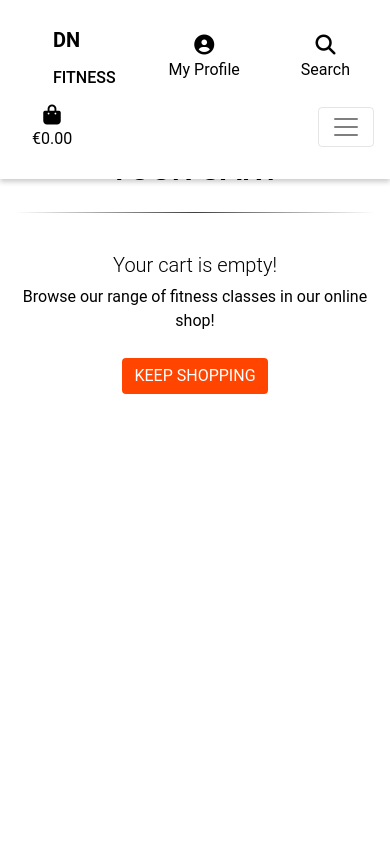
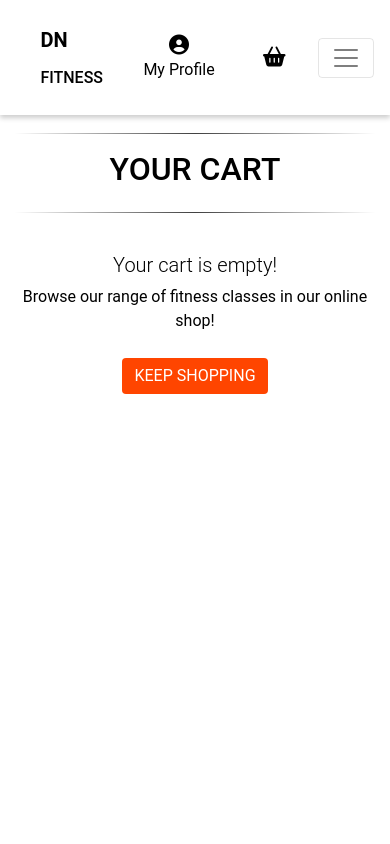
Before and after one commit to nemixu/Milestone4, a Django app: page /cart/ in a window 390 px wide. Run offline with Django 3.2, Linux system fonts and the light colour scheme; some libraries are stand-ins or nearby versions.

Commit message:
removed search from mobile top header for changes in structure

```diff
--- a/templates/includes/mobile-top-header.html
+++ b/templates/includes/mobile-top-header.html
@@ -6,7 +6,7 @@
     <a class="text-black nav-link d-block d-lg-none" href="#" id="user-options" data-toggle="dropdown" aria-haspopup="true" aria-expanded="false">
         <div class="text-center">
             <div><i class="fas fa-user-circle fa-lg"></i></div>
-                <p class="my-0">My Profile</p>
+            <p class="my-0">My Profile</p>
         </div>
     </a>
     <div class="dropdown-menu border-0" aria-labelledby="user-options">
@@ -23,31 +23,16 @@
     </div>
 </li>
 
-<li class="list-inline-item d-block d-lg-none dropdown">
-    <a class="text-black nav-link" href="#" data-toggle="dropdown" aria-haspopup="true" aria-expanded="false">
-        <div class="text-center">
-            <div><i class="fas fa-search fa-lg"></i></div>
-                <p class="my-0">Search</p>
-        </div>
-    </a>
-    <div class="text-center dropdown-menu">
-        <form class="form-inline" action="{% url 'search' %}" method="GET">
-            <input class="form-control" type="text" name="q"
-                placeholder="Search for a product name">
-        </form>
-    </div>
-</li>
-
 <li class="list-inline-item d-block d-lg-none">
     <a class="{% if grand_total %}cart-colour font-weight-bold{% else %}text-black {% endif %} nav-link" href="{% url 'cart' %}">
         <div class="text-center">
-            <div><i class="fas fa-shopping-bag fa-lg"></i></div>
+            <div><i class="fas fa-shopping-basket fa-lg"></i></div>
                 <p class="my-0">
-                    {% if grand_total %}
-                        €{{ grand_total|floatformat:2 }}
-                    {% else %}
-                        €0.00
-                    {% endif %}
+                {% if product_count %}
+                <label class="my-0 product_counter-mobile">
+                    {{ product_count }}
+                </label>
+                {% endif %}
                 </p>
         </div>
     </a>
```
